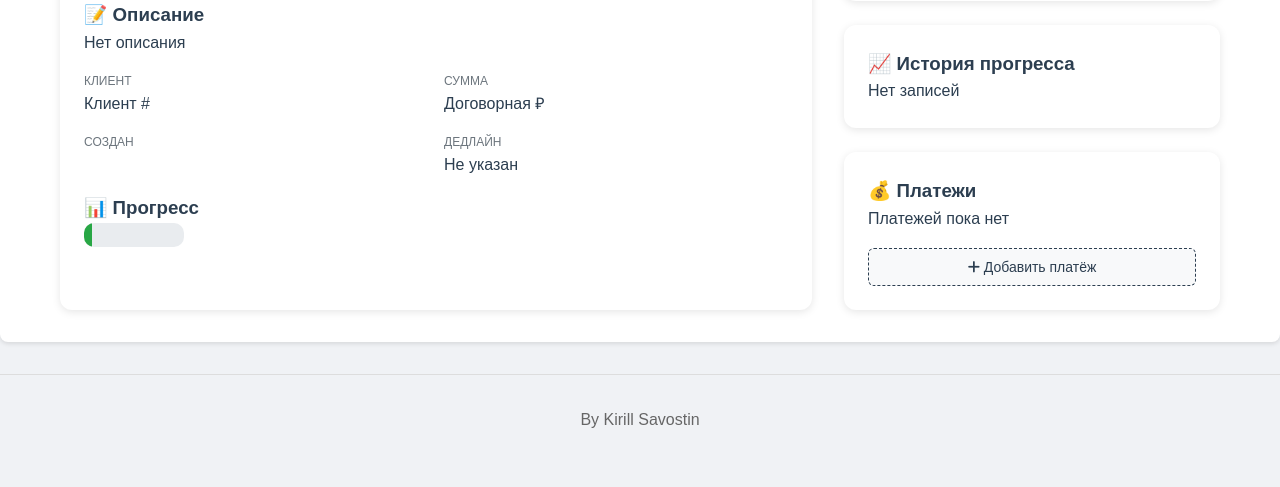
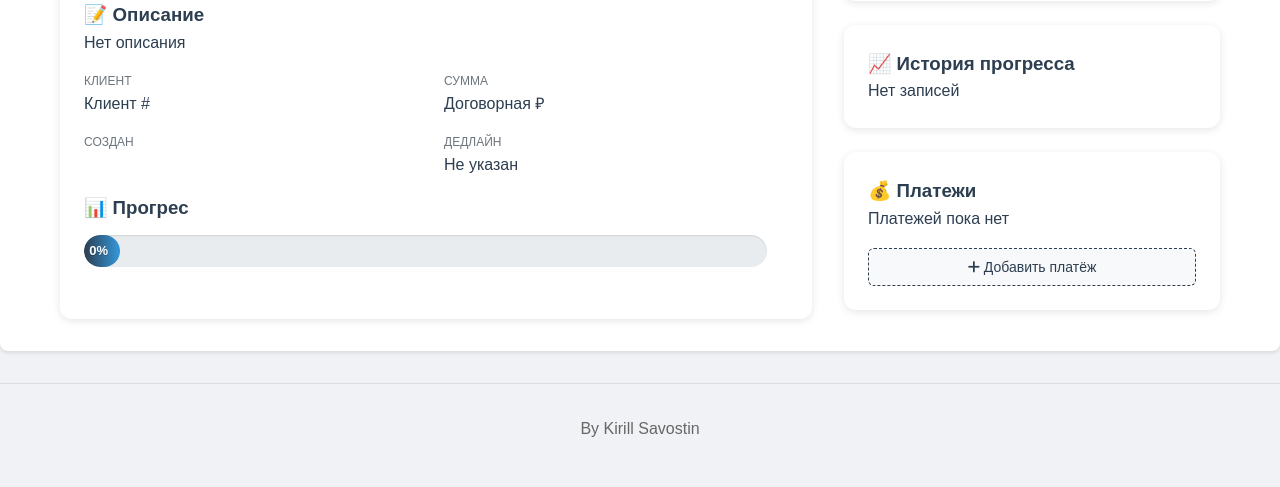
Before and after one commit to Loderino/My_CRM, a Python web app: template CRM/server/frontend/templates/pages/orders/detail.html in a window 1280 px wide. Shown: the part 313-800 px from the top of the page. Run offline with Jinja, Linux system fonts and the light colour scheme; the template is opened without the code that fills it, so the values that code supplies are empty; some libraries are stand-ins or nearby versions.

Commit message:
feat: update order progress bar
- fix api endpoints names conflict

```diff
--- a/CRM/server/frontend/static/css/orders.css
+++ b/CRM/server/frontend/static/css/orders.css
@@ -889,3 +889,40 @@
 .payment-amount.minus {
     color: #dc3545;
 }
+
+/* Прогресс бар */
+.progress-bar-wrapper {
+    margin: 12px 0;
+}
+
+.progress-bar-bg {
+    background: #e9ecef;
+    border-radius: 20px;
+    height: 32px;
+    overflow: hidden;
+    box-shadow: inset 0 1px 2px rgba(0,0,0,0.1);
+}
+
+.progress-bar-fill {
+    background: linear-gradient(90deg, #2c3e50, #3498db);
+    height: 100%;
+    border-radius: 20px;
+    display: flex;
+    align-items: center;
+    justify-content: flex-end;
+    transition: width 0.3s ease;
+    min-width: 36px;
+}
+
+.progress-bar-text {
+    color: white;
+    font-size: 13px;
+    font-weight: bold;
+    margin-right: 12px;
+    text-shadow: 0 1px 1px rgba(0,0,0,0.2);
+}
+
+/* При 0% — показываем только маленькую полоску, но без текста? Можно оставить 36px ширину с текстом */
+.progress-bar-fill:has(span) {
+    min-width: 36px;
+}
--- a/CRM/server/frontend/templates/pages/orders/detail.html
+++ b/CRM/server/frontend/templates/pages/orders/detail.html
@@ -132,12 +132,14 @@
         </div>
 
         <div class="progress-container">
-            <h3>📊 Прогресс</h3>
+            <h3>📊 Прогрес</h3>
             <div class="editable-field" data-field="progress">
                 <div class="display-value">
-                    <div class="progress-bar-container">
-                        <div class="progress-bar" style="width: {{ progress_history[-1].percentage if progress_history else 0 }}%">
-                            {{ progress_history[-1].percentage if progress_history else 0 }}%
+                    <div class="progress-bar-wrapper">
+                        <div class="progress-bar-bg">
+                            <div class="progress-bar-fill" style="width: {{ progress_history[-1].percentage if progress_history else 0 }}%">
+                                <span class="progress-bar-text">{{ progress_history[-1].percentage if progress_history else 0 }}%</span>
+                            </div>
                         </div>
                     </div>
                 </div>
```
Also changed, not shown: CRM/server/api/routes/clients.py (+8 -9 lines).
